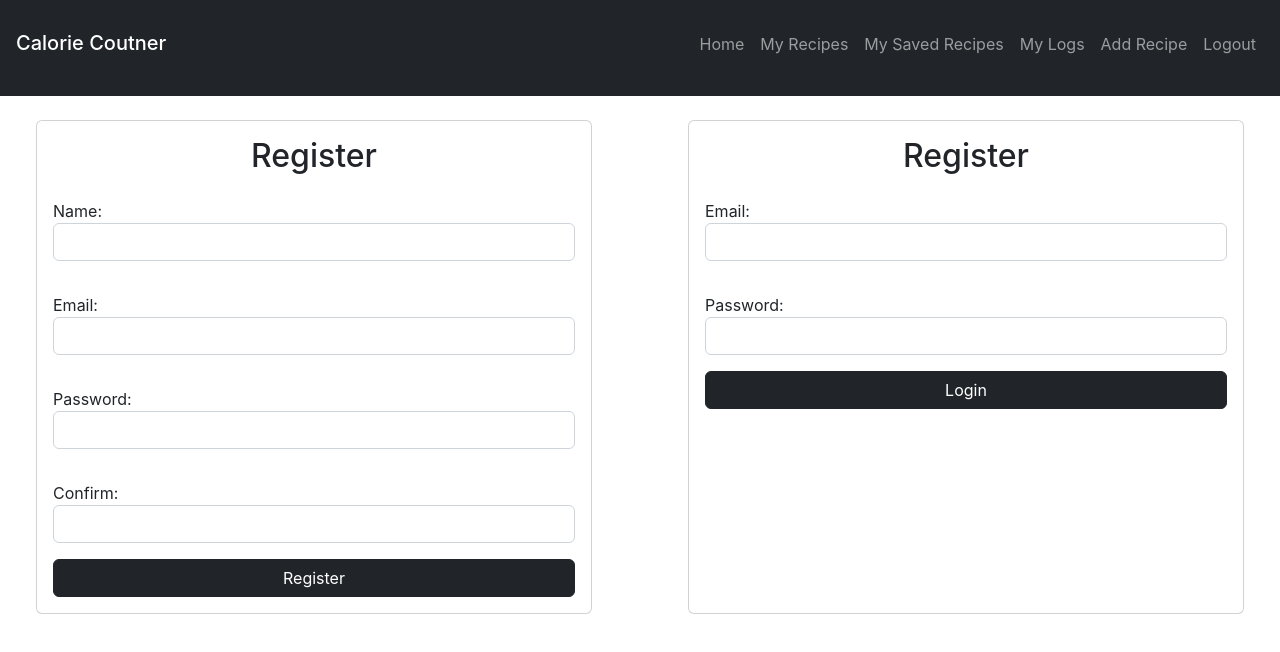
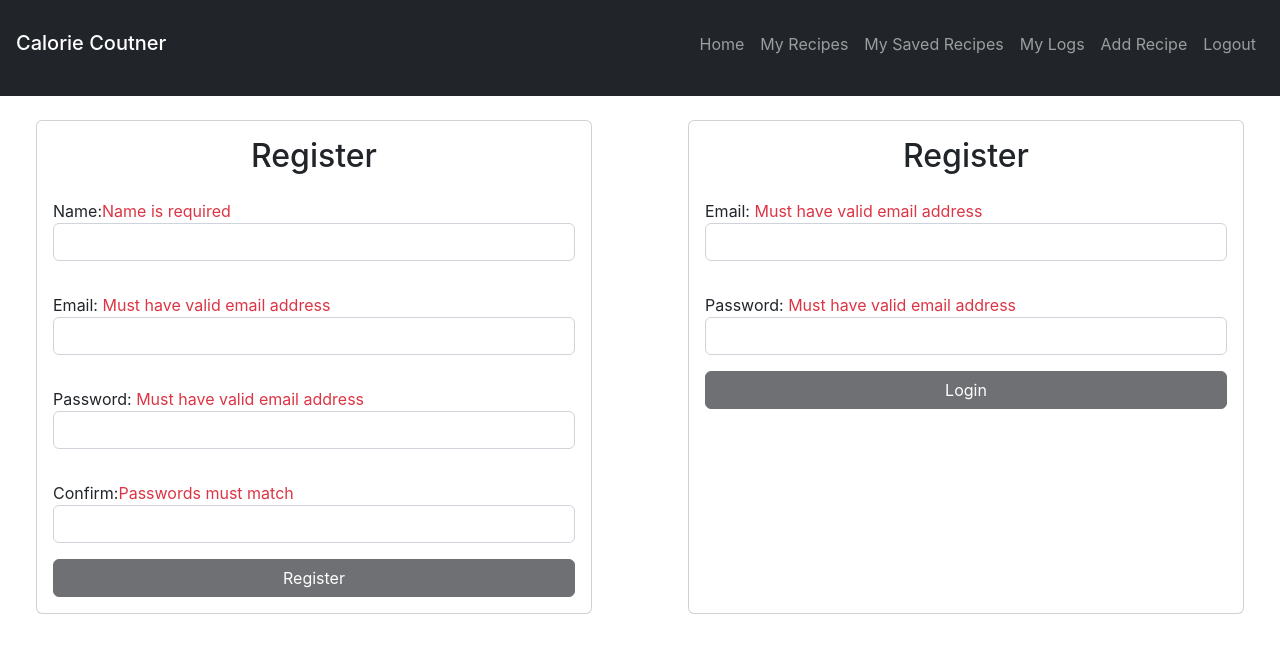
Before and after one commit to daleymike/calorie-counter, a React (Create React App) app in the folder client/: page / in a window 1280 px wide. Shown: the top 652 px of the page. Built offline with nearby package versions, Linux system fonts and the light colour scheme.

Commit message:
Live validations are active

```diff
--- a/client/src/components/Forms/LoginForm.jsx
+++ b/client/src/components/Forms/LoginForm.jsx
@@ -7,6 +7,10 @@ const LoginForm = ({className}) => {
         email : '',
         password : ''
     });
+    const emailRegex = /^\w+([\.-]?\w+)*@\w+([\.-]?\w+)*(\.\w{2,3})+$/;
+
+    const validateEmail = () => emailRegex.test(inputs.email);
+    const validatePassword = () => inputs.password.length >= 8;
 
     const handleInput = (e) => {
         const {name, value} = e.target;
@@ -18,24 +22,31 @@ const LoginForm = ({className}) => {
     const handleSubmit = (e) => {
         e.preventDefault();
         console.log('Hitting Submit Login');
+        if(validateEmail() && validatePassword()){
+            console.log('Can submit Login Request');
+        }
     }
 
     return (
         <form onSubmit={(e) => handleSubmit(e)} className={className}>
             <h2>Register</h2>
             <div className='my-3'>
-                <label className='float-start' htmlFor="email">Email:</label>
+                <label className='float-start' htmlFor="email">Email:
+                    <span className={validateEmail() ? 'text-success' : 'text-danger'}> Must have valid email address</span>
+                </label>
                 <input className='form-control'
                 onChange={(e) => handleInput(e)} value={inputs.email}
                 type="text" name="email" id="email" />
             </div>
             <div className='my-3'>
-                <label className='float-start' htmlFor="password">Password:</label>
+                <label className='float-start' htmlFor="password">Password:
+                    <span className={validatePassword() ? 'text-success' : 'text-danger'}> Must have valid email address</span>
+                </label>
                 <input className='form-control'
                 onChange={(e) => handleInput(e)} value={inputs.password}
                 type="text" name="password" id="password" />
             </div>
-            <input className='btn btn-dark' type="submit" value="Login" />
+            <input disabled={!validateEmail() && !validatePassword()} className='btn btn-dark' type="submit" value="Login" />
         </form>
     );
 }
--- a/client/src/components/Forms/RegisterForm.jsx
+++ b/client/src/components/Forms/RegisterForm.jsx
@@ -9,6 +9,14 @@ const RegisterForm = ({className}) => {
         password : '',
         confirm : ''
     });
+    const emailRegex = /^\w+([\.-]?\w+)*@\w+([\.-]?\w+)*(\.\w{2,3})+$/;
+
+    const validateName = () => inputs.userName !== '';
+    const validateEmail = () => emailRegex.test(inputs.email);
+    const validatePassword = () => inputs.password.length >= 8;
+    const validateConfirm = () => validatePassword() && inputs.confirm === inputs.password;
+
+    const canSubmit = () => validateName() && validateEmail() && validatePassword() && validateConfirm();
 
     const handleInput = (e) => {
         const {name, value} = e.target;
@@ -19,37 +27,49 @@ const RegisterForm = ({className}) => {
 
     const handleSubmit = (e) => {
         e.preventDefault();
-        console.log('Hitting Submit Login');
+        console.log('Hitting Submit Registration');
+        if(canSubmit()){
+            console.log('Can submit Registration!!');
+            // Registration call here
+        }
     }
 
     return (
         <form onSubmit={(e) => handleSubmit(e)} className={className}>
             <h2>Register</h2>
             <div className='my-3'>
-                <label className='float-start' htmlFor="userName">Name:</label>
+                <label className='float-start' htmlFor="userName">Name:
+                    <span className={validateName() ? 'text-success' : 'text-danger'}>Name is required</span>
+                </label>
                 <input className='form-control'
                 onChange={(e) => handleInput(e)} value={inputs.userName}
                 type="text" name="userName" id="userName" />
             </div>
             <div className='my-3'>
-                <label className='float-start' htmlFor="email">Email:</label>
+                <label className='float-start' htmlFor="email">Email:
+                    <span className={validateEmail() ? 'text-success' : 'text-danger'}> Must have valid email address</span>
+                </label>
                 <input className='form-control'
                 onChange={(e) => handleInput(e)} value={inputs.email}
                 type="text" name="email" id="email" />
             </div>
             <div className='my-3'>
-                <label className='float-start' htmlFor="password">Password:</label>
+                <label className='float-start' htmlFor="password">Password:
+                    <span className={validatePassword() ? 'text-success' : 'text-danger'}> Must have valid email address</span>
+                </label>
                 <input className='form-control'
                 onChange={(e) => handleInput(e)} value={inputs.password}
                 type="text" name="password" id="password" />
             </div>
             <div className='my-3'>
-                <label className='float-start' htmlFor="confirm">Confirm:</label>
+                <label className='float-start' htmlFor="confirm">Confirm:
+                    <span className={validateConfirm() ? 'text-success' : 'text-danger'}>Passwords must match</span>
+                </label>
                 <input className='form-control'
                 onChange={(e) => handleInput(e)} value={inputs.confirm}
                 type="text" name="confirm" id="confirm" />
             </div>
-            <input className='btn btn-dark' type="submit" value="Register" />
+            <input disabled={!canSubmit()} className='btn btn-dark' type="submit" value="Register" />
         </form>
     );
 }
--- a/client/src/components/NavBar.js
+++ b/client/src/components/NavBar.js
@@ -4,7 +4,7 @@ import {useNavigate, Link} from 'react-router-dom'
 const NavBar = () => {
 
     return (
-        <nav class="navbar navbar-expand-lg navbar-dark bg-dark p-3 pt-4 d-flex justify-content-between align-items-baseline">
+        <nav className="navbar navbar-expand-lg navbar-dark bg-dark p-3 pt-4 d-flex justify-content-between align-items-baseline">
 
             <div className='navbar-nav'>
                 <p className='navbar-brand mb-0 h1'>Calorie Coutner</p>
```
